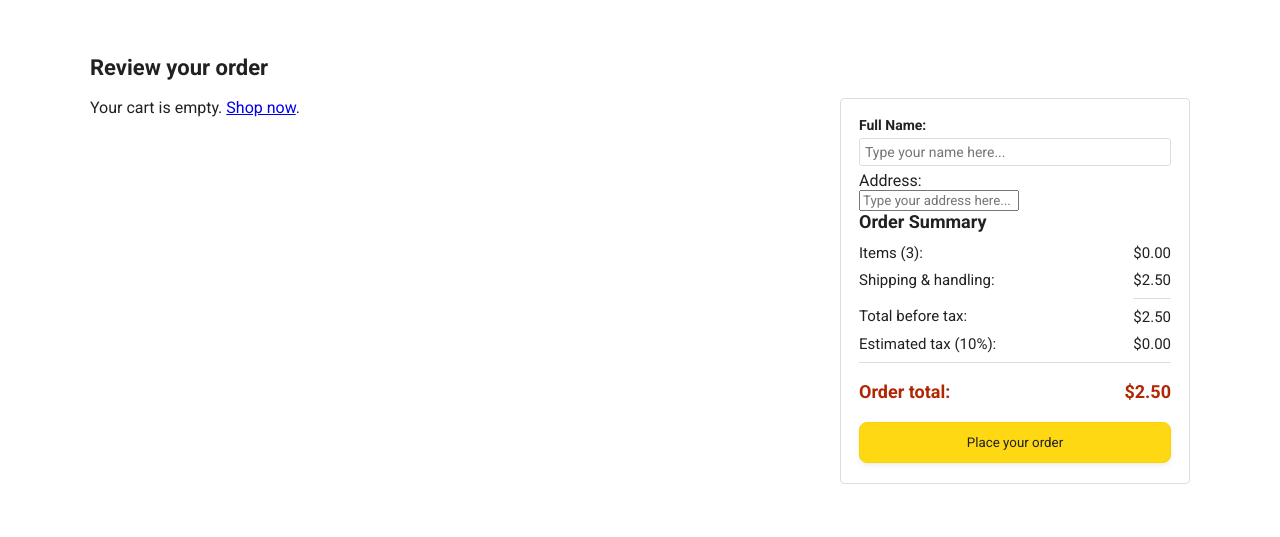
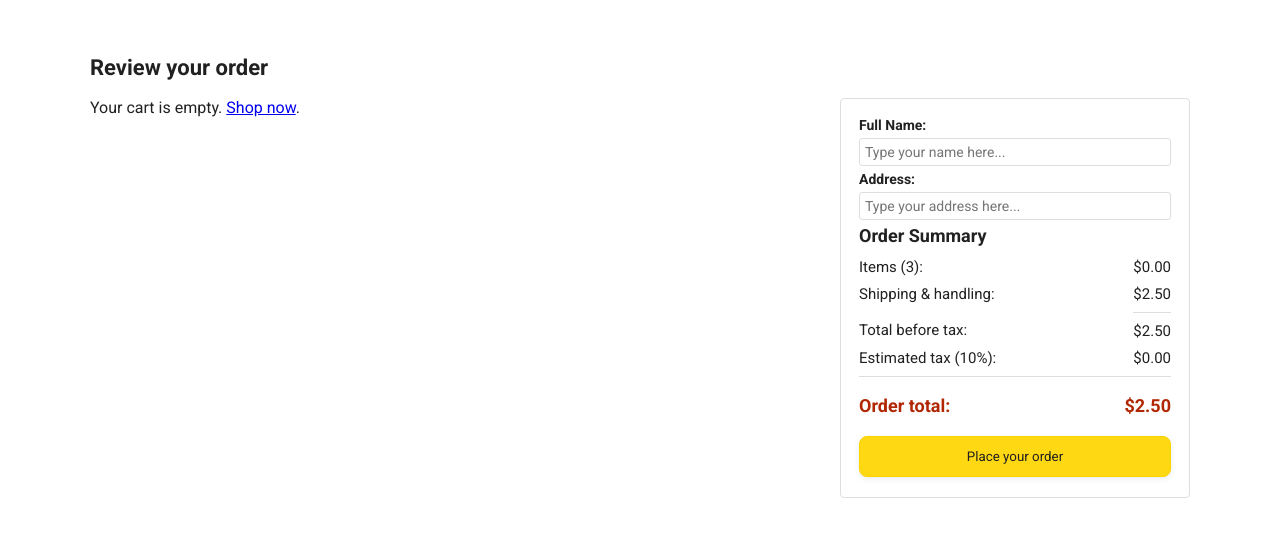
Before and after one commit to BaberAwan786/last, a plain HTML site: page checkout.html in a window 1280 px wide. Shown: the part 85-622 px from the top of the page. Drawn offline with Linux system fonts and the light colour scheme.

Commit message:
Update checkout.css

```diff
--- a/styles/pages/checkout/checkout.css
+++ b/styles/pages/checkout/checkout.css
@@ -62,14 +62,14 @@ margin: 0;
 .payment-summary {
   padding-bottom: 5px;
 }
-.name, .adress{
+.name, .address{
   font-size: 14px;
   font-weight: bold;
 }
 .input-div{
   display: flex;
 }
-.name-input, .adress-input{
+.name-input, .address-input{
   flex: 1;
   padding: 5px 5px;
   font-size: 14px;
```
